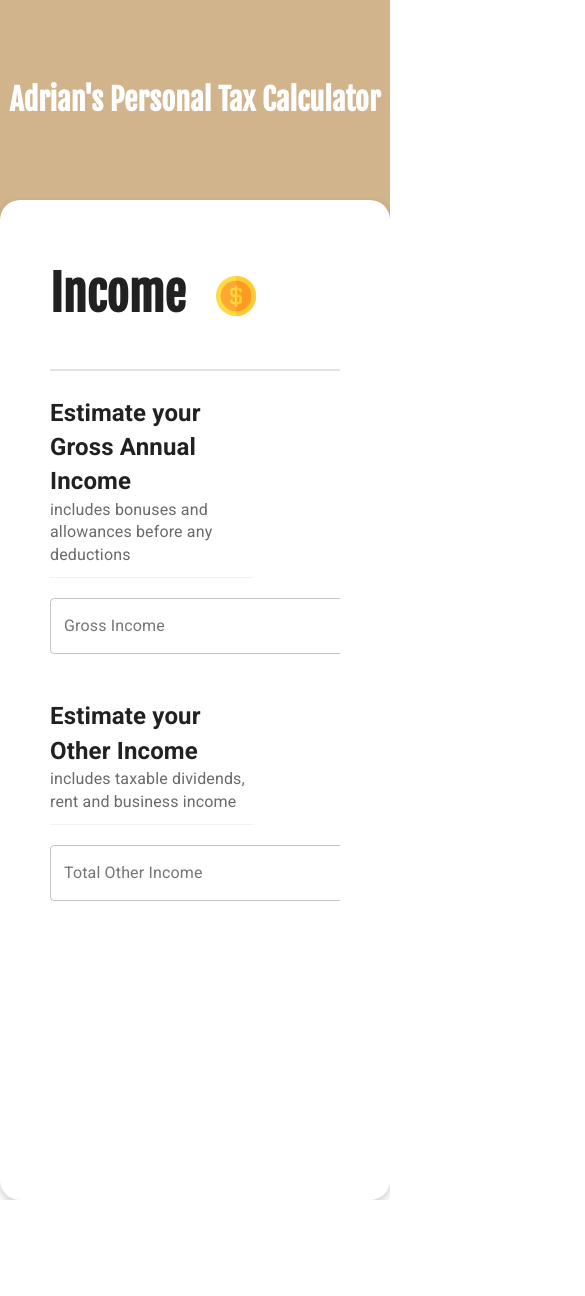
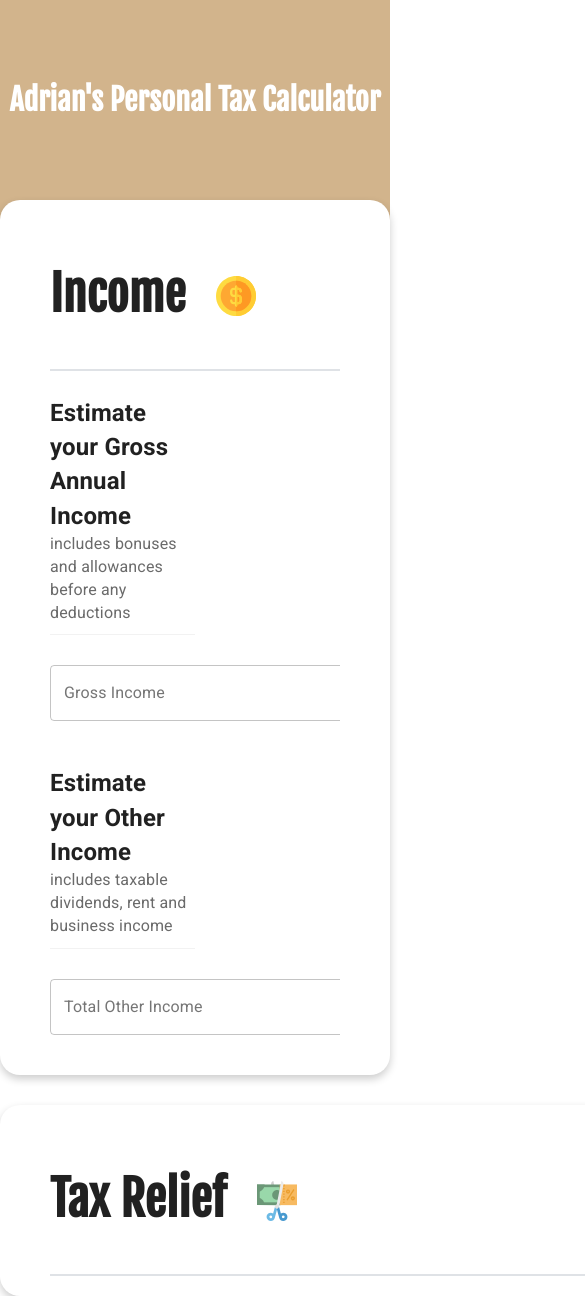
Before and after one commit to khun84/IncomeTaxCalculator, a React (Create React App) app: page / in a window 390 px wide. Shown: the top 1296 px of the page, 585 px wide, since content can reach past the window. Before the commit the page ends 1200 px from the top, so only its background shows below. Built offline with nearby package versions, Linux system fonts and the light colour scheme.

Commit message:
refactored question icon to be more responsive

```diff
--- a/public/app.css
+++ b/public/app.css
@@ -12,6 +12,10 @@
     background-size: cover;
     color: white;
   }
+
+.headerSection {
+    margin-bottom: 16x;
+}
 
 .headerSection h3{
     font-size: 48px;
@@ -48,13 +52,27 @@
     max-width: 1280px;
     min-width: 1280px;
     width: 100%;
-    min-height: 1000px;
+    height: fit-content;
     box-shadow: 0 4px 8px 0 rgba(0,0,0,0.2);
     border-radius: 20px;
     padding: 20px 50px;
     text-align: center;
     display: inline-block;
     margin-top: -100px;
+    background-color: white;
+}
+
+.questionContainerSubsequent {
+    max-width: 1280px;
+    min-width: 1280px;
+    width: 100%;
+    height: fit-content;
+    box-shadow: 0 4px 8px 0 rgba(0,0,0,0.2);
+    border-radius: 20px;
+    padding: 20px 50px;
+    text-align: center;
+    display: inline-block;
+    margin-top: 30px;
     background-color: white;
 }
 
@@ -93,19 +111,18 @@
 .questionIcon img {
     width: 20px;
     height: 20px;
-    margin-top: 40px;
-    margin-left: 15px;
+    margin-left: 10px;
 }
 
 .questionIcon {
     display: inline-block;
-    float: left;
+    /* float: left; */
 }
 
 .incomeInput {
     display: inline-block;
     float: right;
-    margin-top: 20px;
+    margin-top: 30px;
     width: 300px;
 }
 
@@ -115,7 +132,7 @@
 
 .question-bottom-border {
     border-bottom: 1px solid #f2f2f2;
-    width: 70%;
+    width: 50%;
 }
 
 @media (max-width: 1280px)  {
--- a/src/HeaderSection.js
+++ b/src/HeaderSection.js
@@ -1,10 +1,18 @@
 import React, { Component, PropTypes } from 'react';
+
+function returnIcon(title) {
+    if (title === "Income") {
+        return "assets/dollar.svg"
+    } else if (title === "Tax Relief") {
+        return "assets/tax.svg"
+    }
+}
 
 export default function IncomeSection(props) {
 
         return (
             <div className="headerSection b-border">
-                <h3>Income <span className="spacing"></span><img src="assets/dollar.svg"></img></h3>
+                <h3>{props.title} <span className="spacing"></span><img src={returnIcon(props.title)}></img></h3>
             </div>
 
         );
--- a/src/MoneyTextQuestion.js
+++ b/src/MoneyTextQuestion.js
@@ -46,11 +46,11 @@ export default function MoneyTextQuestion(props) {
             <div className="horizontalRow ">
 
                 <div className="questionText question-bottom-border">
-                    <h4>{props.questionTitle} </h4>
+                    <h4>{props.questionTitle}  <div className="questionIcon"><img src="assets/dollar.svg"></img> </div></h4>
                     <div className="subtitles">{props.questionSubtitle}</div>
                 </div>
 
-                <div className="questionIcon"><img src="assets/dollar.svg"></img> </div>
+
 
                 <div className="incomeInput">
                 <TextField
--- a/src/QuestionContainer.js
+++ b/src/QuestionContainer.js
@@ -5,8 +5,19 @@ export default class QuestionContainer extends Component {
 
     render() {
         return (
-            <div className="questionContainer">
-                <Section />
+            <div >
+
+                <div className="questionContainer">
+                <Section title="Income"/>
+                </div>
+
+                <div className="questionContainerSubsequent">
+                <Section title="Tax Relief"/>
+
+                </div>
+
+
+
             </div>
 
         );
--- a/src/Section.js
+++ b/src/Section.js
@@ -2,26 +2,39 @@ import React, { Component, PropTypes } from 'react';
 import HeaderSection from './HeaderSection';
 import MoneyTextQuestion from './MoneyTextQuestion';
 
-export default class Section extends Component {
+const incomeQuestions = (
+    <div>
+    <MoneyTextQuestion
+    questionTitle="Estimate your Gross Annual Income"
+    questionSubtitle="includes bonuses and allowances before any deductions"
+    label="Gross Income"/>
 
-    render() {
+    <MoneyTextQuestion
+    questionTitle="Estimate your Other Income"
+    questionSubtitle="includes taxable dividends, rent and business income"
+    label="Total Other Income"/>
+    </div>
+)
+
+function getQuestions(title) {
+    if (title === "Income") {
+        return incomeQuestions
+    } else {
+
+    }
+}
+
+export default function Section (props) {
+
         return (
             <div className="section">
-                <HeaderSection />
+                <HeaderSection title={props.title}/>
 
-                <MoneyTextQuestion
-                questionTitle="Estimate your Gross Annual Income"
-                questionSubtitle="includes bonuses and allowances before any deductions"
-                label="Gross Income"/>
-
-                <MoneyTextQuestion
-                questionTitle="Estimate your Other Income"
-                questionSubtitle="includes taxable dividends, rent and business income"
-                label="Total Other Income"/>
+                {getQuestions(props.title)}
 
             </div>
 
         );
-    }
+
 
   }
```
Also changed, not shown: public/assets/tax.svg (added).
